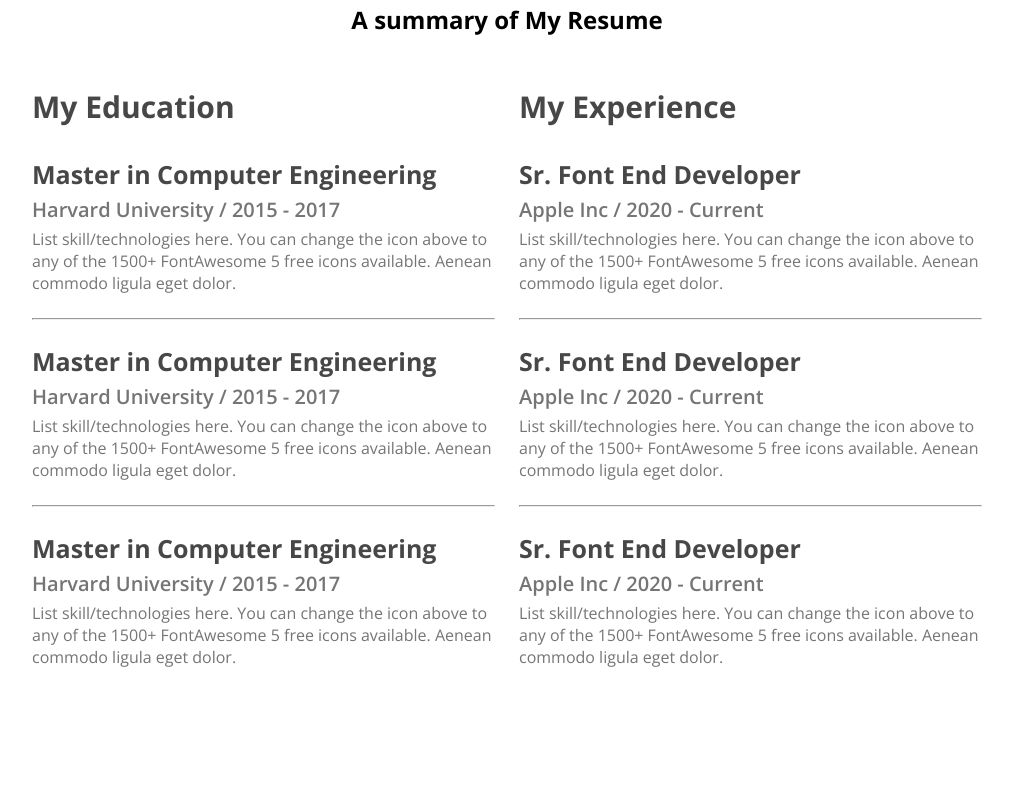
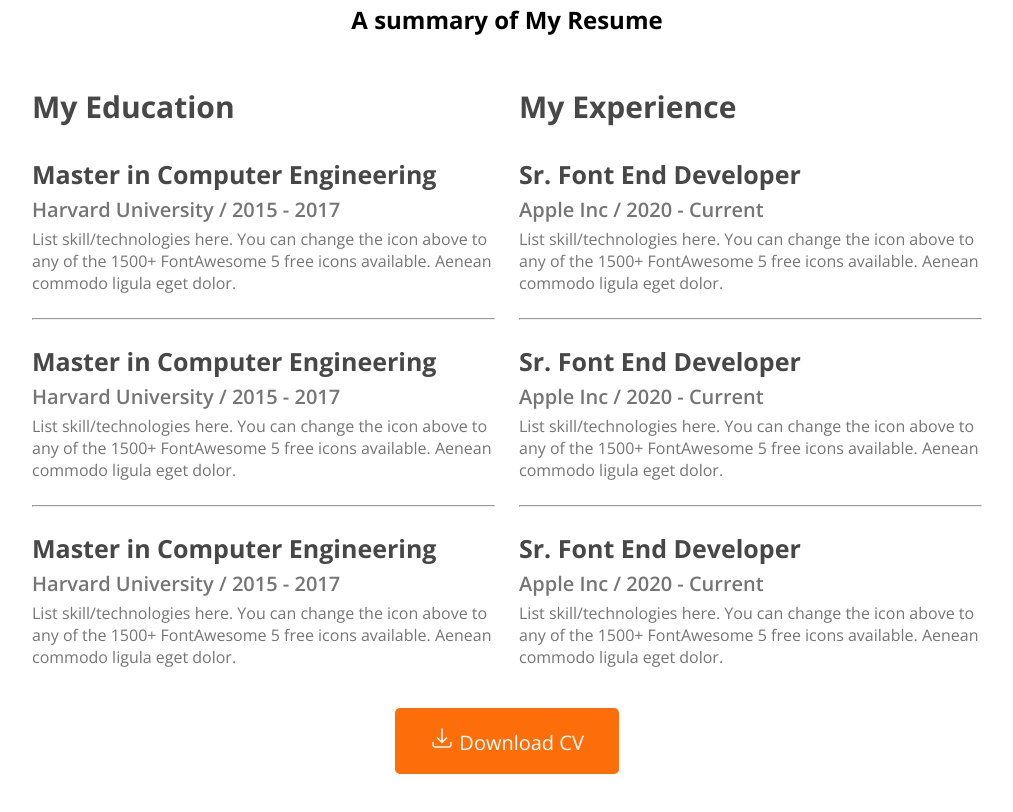
Before and after one commit to for-sifad/04_HERO_DEV_PORTFOLIO, a plain HTML site: page index.html in a window 1280 px wide. Shown: the part 1928-2740 px from the top of the page, without its empty margins (133-1146 px from the left). Before the commit the page ends 2696 px from the top, so only its background shows below. Drawn offline with nearby package versions, Linux system fonts and the light colour scheme.

Commit message:
added a button to resume section.

```diff
--- a/index.html
+++ b/index.html
@@ -161,6 +161,8 @@
                     </div>
                 </div>
             </div>
+
+            <button class="btn"><img src="./images/icons/download.png" alt="download icon"> Download CV</button>
         </section>
     </main>
 </body>
--- a/style.css
+++ b/style.css
@@ -252,3 +252,7 @@ margin-bottom: 30px;
 .left-div hr, .right-div hr{
    margin: 24px 0px;
 }
+
+.resume button{
+    margin-top: 40px;
+}
```
